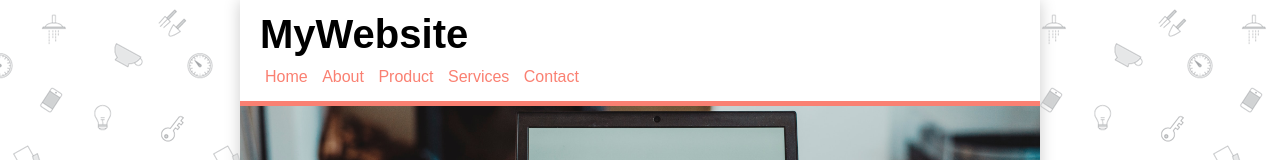
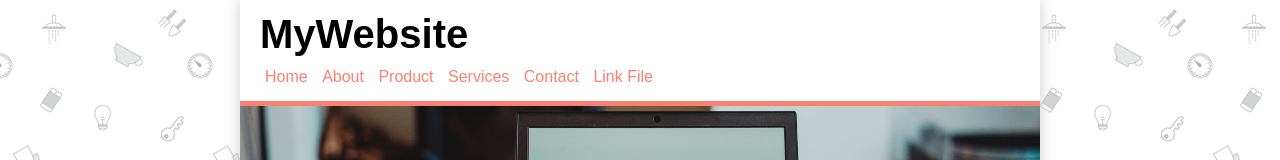
Before and after one commit to yafiashshidqi/css-layouting, a plain HTML site: page index.html in a window 1280 px wide. Shown: the top 160 px of the page. Drawn offline with Linux system fonts and the light colour scheme.

Commit message:
Update index.html

```diff
--- a/index.html
+++ b/index.html
@@ -19,6 +19,7 @@
                 <li><a href="#">Product</a></li>
                 <li><a href="#">Services</a></li>
                 <li><a href="#">Contact</a></li>
+                <li><a href="https://github.com/yafiashshidqi/css-layouting/">Link File</a></li>
             </ul>
         </div>
 
```
